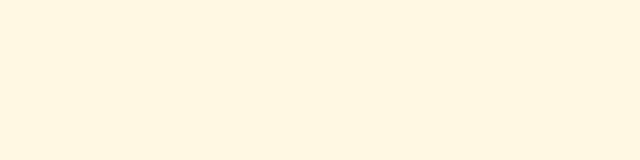
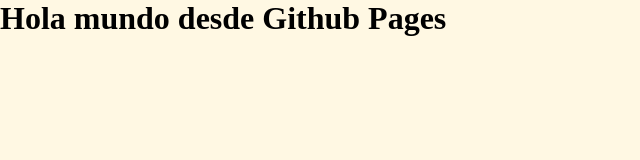
Before and after one commit to anallely753/EjemploGithubPages, a plain HTML site: page index.html in a window 1280 px wide. Shown: the whole page, without its empty margins (0-640 px from the left). Drawn offline with Linux system fonts and the light colour scheme.

Commit message:
Hola mundo

```diff
--- a/index.html
+++ b/index.html
@@ -9,6 +9,6 @@
 
 </head>
 <body>
-
+	<h1>Hola mundo desde Github Pages</h1>
 </body>
 </html>
```
